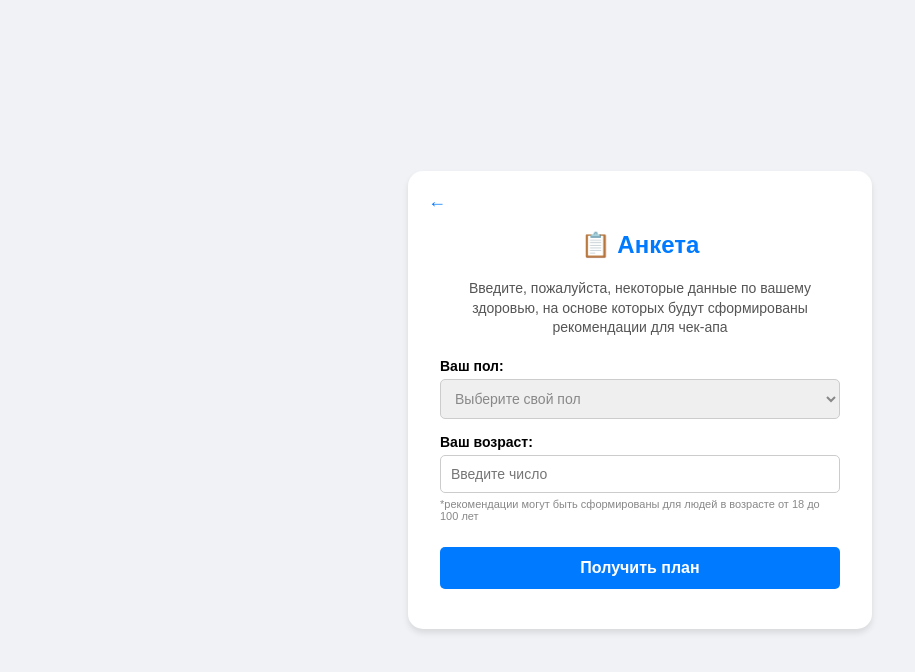
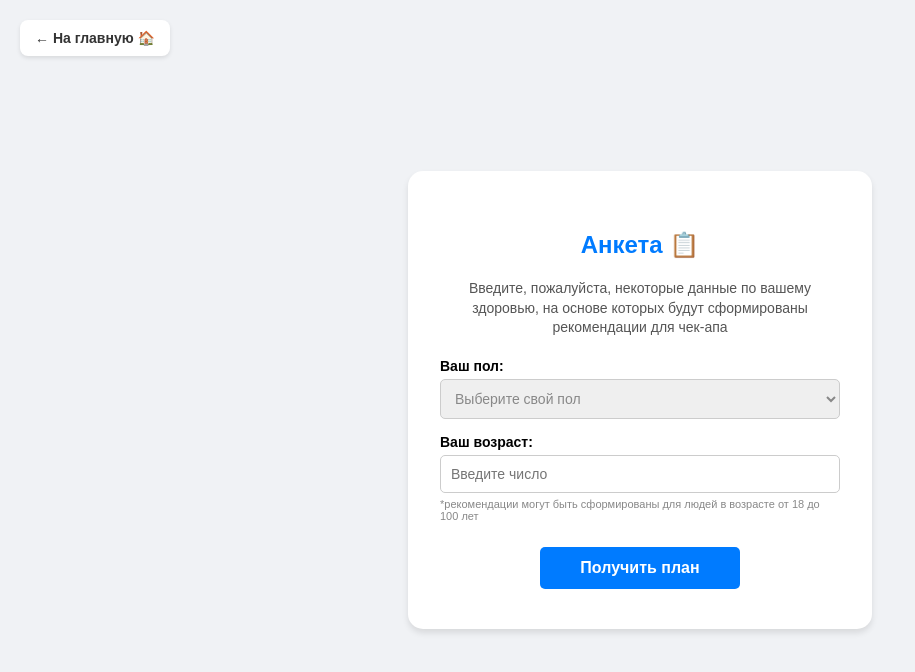
Before and after one commit to Tanya-Vladimirova/check-app, a FastAPI app: page /form in a window 1280 px wide. Shown: the top 672 px of the page, without its empty margins (0-915 px from the left). Run offline with FastAPI, Linux system fonts and the light colour scheme.

Commit message:
Добавила стрелочку и текст на кнопку

```diff
--- a/templates/form.html
+++ b/templates/form.html
@@ -16,14 +16,26 @@
             text-align: center;
         }
 
-        .back-btn {
+        .home-btn {
             position: absolute;
             top: 20px;
             left: 20px;
             text-decoration: none;
-            color: #007bff;
-            font-size: 18px;
+            color: #333;
+            background: white;
+            padding: 10px 15px;
+            border-radius: 8px;
+            font-size: 14px;
             font-weight: bold;
+            box-shadow: 0 2px 4px rgba(0,0,0,0.1);
+            display: flex;
+            align-items: center;
+            gap: 8px;
+            transition: background 0.3s;
+        }
+
+        .home-btn:hover {
+            background: #f8f9fa;
         }
 
         h2 {
@@ -71,27 +83,31 @@
 
         .hint { font-size: 11px; color: #888; margin-top: 5px; }
 
-        button.submit-btn {
-            width: 100%;
+        .submit-btn {
+            width: auto; /* Убираем 100% ширину */
+            min-width: 200px; /* Задаем комфортную минимальную ширину */
             background: #007bff;
             color: white;
             border: none;
-            padding: 12px;
+            padding: 12px 30px;
             border-radius: 5px;
             cursor: pointer;
             margin-top: 10px;
             font-weight: bold;
             font-size: 16px;
+            transition: background 0.3s;
         }
 
-        button.submit-btn:hover { background: #0056b3; }
+        .submit-btn:hover { background: #0056b3; }
     </style>
 </head>
 <body>
+
+    <a href="/" class="home-btn">← На главную 🏠</a>
+
     <div class="card">
-        <a href="/" class="back-btn">←</a>
 
-        <h2>📋 Анкета</h2>
+        <h2>Анкета 📋</h2>
         <p class="description">Введите, пожалуйста, некоторые данные по вашему здоровью, на основе которых будут сформированы рекомендации для чек-апа</p>
 
         <form id="checkupForm" action="/result" method="post">
```
